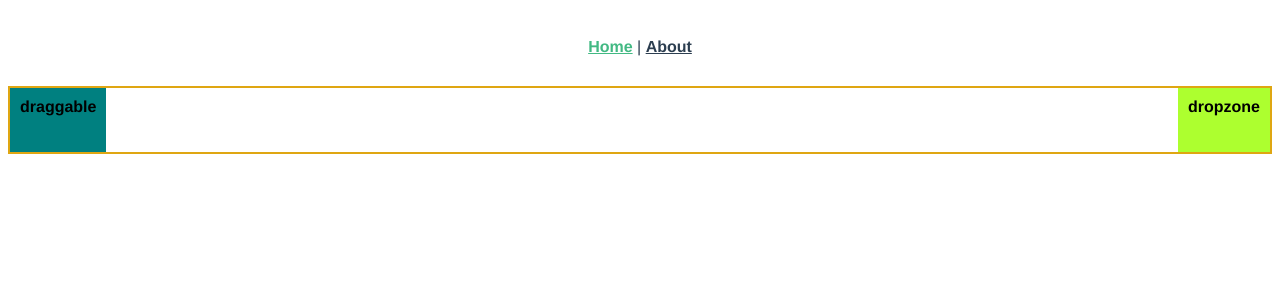
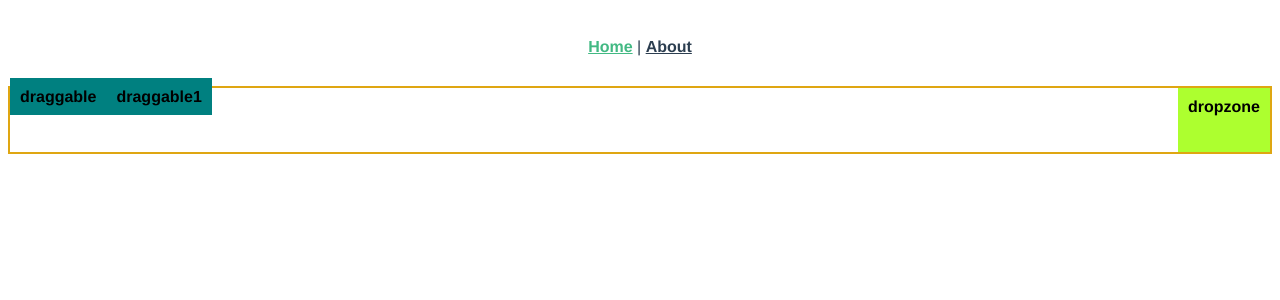
Before and after one commit to fastboyz/app-vue, a Vue app: page / in a window 1280 px wide. Shown: the top 300 px of the page. Built offline with nearby package versions, Linux system fonts and the light colour scheme.

Commit message:
[POC] moved items added and removed to a list and more

```diff
--- a/src/components/HelloWorld/HelloWorld.html
+++ b/src/components/HelloWorld/HelloWorld.html
@@ -1,10 +1,12 @@
 <div class='parent'>
-  <span class="draggable"
-  id='draggableSpan'
-  draggable="true"
-  @dragstart="onDragStart">draggable</span>
-  <div id= "dropzone" class="dropzone" @drop="onDrop"
-      @dragover="onDragOver">
-      <span >dropzone</span>
+
+  <div class="itemzone" id="itemzone" @drop="onDropInItemZone" @dragover="onDragOver">
+    <span class="draggable" id='draggableSpan' draggable="true" @dragstart="onDragStart">draggable</span>
+    <span class="draggable" id='draggableSpan1' draggable="true" @dragstart="onDragStart">draggable1</span>
   </div>
+
+  <div id="dropzone" class="dropzone" @drop="onDropInDropZone" @dragover="onDragOver">
+    <span>dropzone</span>
+  </div>
+
 </div>
--- a/src/components/HelloWorld/HelloWorld.ts
+++ b/src/components/HelloWorld/HelloWorld.ts
@@ -3,6 +3,7 @@ import { Component, Prop, Vue } from "vue-property-decorator";
 @Component
 export default class HelloWorld extends Vue {
   @Prop() private msg!: string;
+  private lstAdded: Array<string> = [];
 
   onDragStart = (event: any) => {
     console.log("is is the on drag start");
@@ -14,7 +15,7 @@ export default class HelloWorld extends Vue {
     event.preventDefault();
   };
 
-  onDrop = async (event: any) => {
+  onDropInDropZone = (event: any) => {
     event.preventDefault();
     console.log("is int the onDrop");
 
@@ -30,12 +31,35 @@ export default class HelloWorld extends Vue {
       .getElementById(targetId)!
       .getElementsByClassName(sourceClass);
 
-    console.log(`${sourceClass}`);
     newEle.id = `${newEle.id}_${elementsOfSameType.length + 1}`;
     newEle.addEventListener("dragstart", this.onDragStart);
 
-    dropzone.appendChild(newEle);
+    if (
+      draggableElement!.parentElement!.id !== dropzone.parentElement.id &&
+      draggableElement!.parentElement!.id != dropzone.id
+    ) {
+      dropzone.appendChild(newEle);
+      this.lstAdded.push(newEle.id);
+      console.log(this.lstAdded);
+    }
 
     event.dataTransfer.clearData();
   };
+
+  onDropInItemZone = (event: DragEvent) => {
+    event.preventDefault();
+    const id = event.dataTransfer!.getData("text");
+    const element = document.getElementById(id);
+    this.lstAdded = this.removeFromArray(this.lstAdded, id);
+    element!.parentNode!.removeChild(<Node>element);
+    console.log(this.lstAdded);
+  };
+
+  private removeFromArray(array: Array<any>, element: any): Array<any> {
+    var index = array.indexOf(element);
+    if (index > -1) {
+      array.splice(index, 1);
+    }
+    return array;
+  }
 }
--- a/src/router/index.ts
+++ b/src/router/index.ts
@@ -1,7 +1,6 @@
 import Vue from "vue";
 import VueRouter from "vue-router";
 import Home from "../views/Home.vue";
-import POC from '../views/POC.vue';
 
 Vue.use(VueRouter);
 
```
